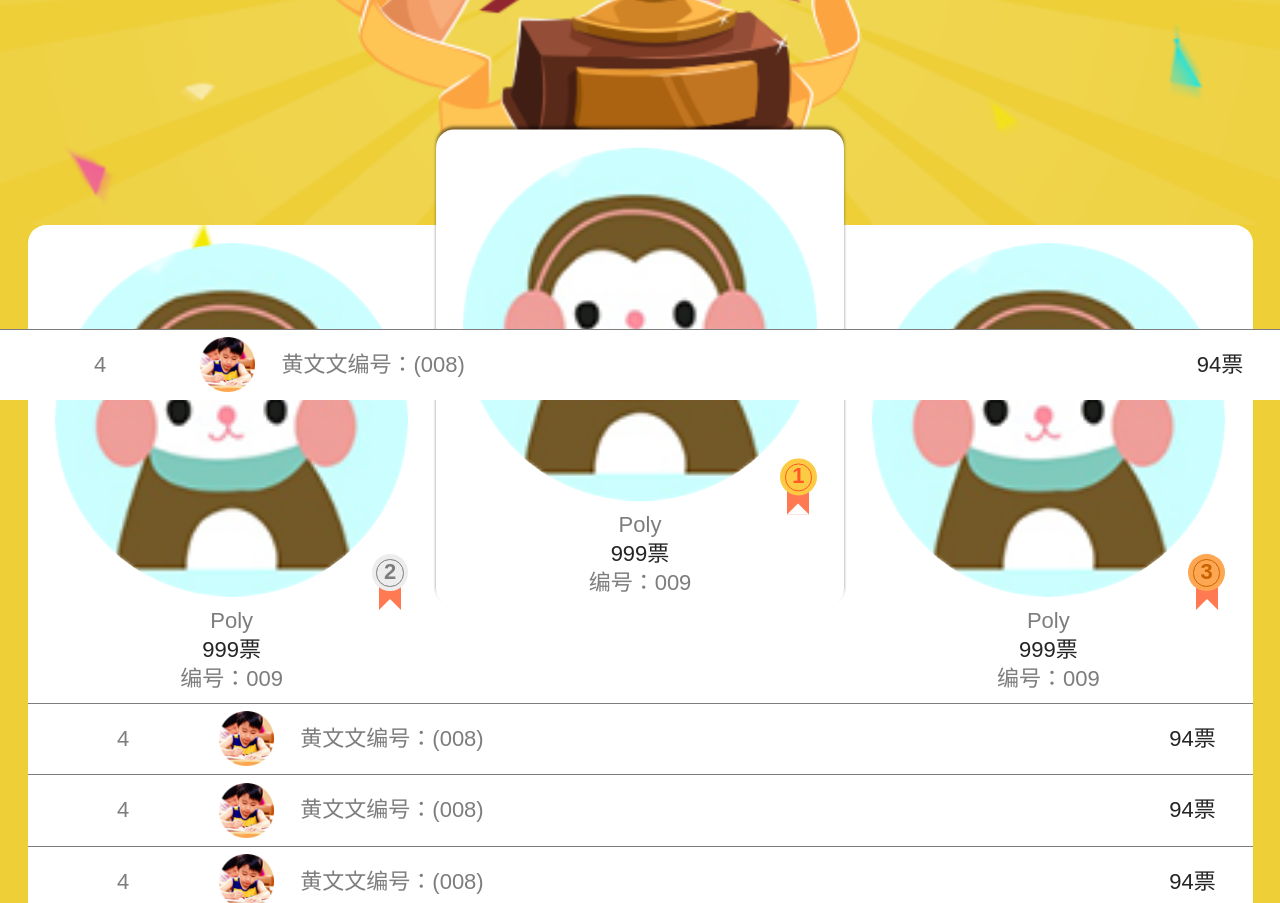
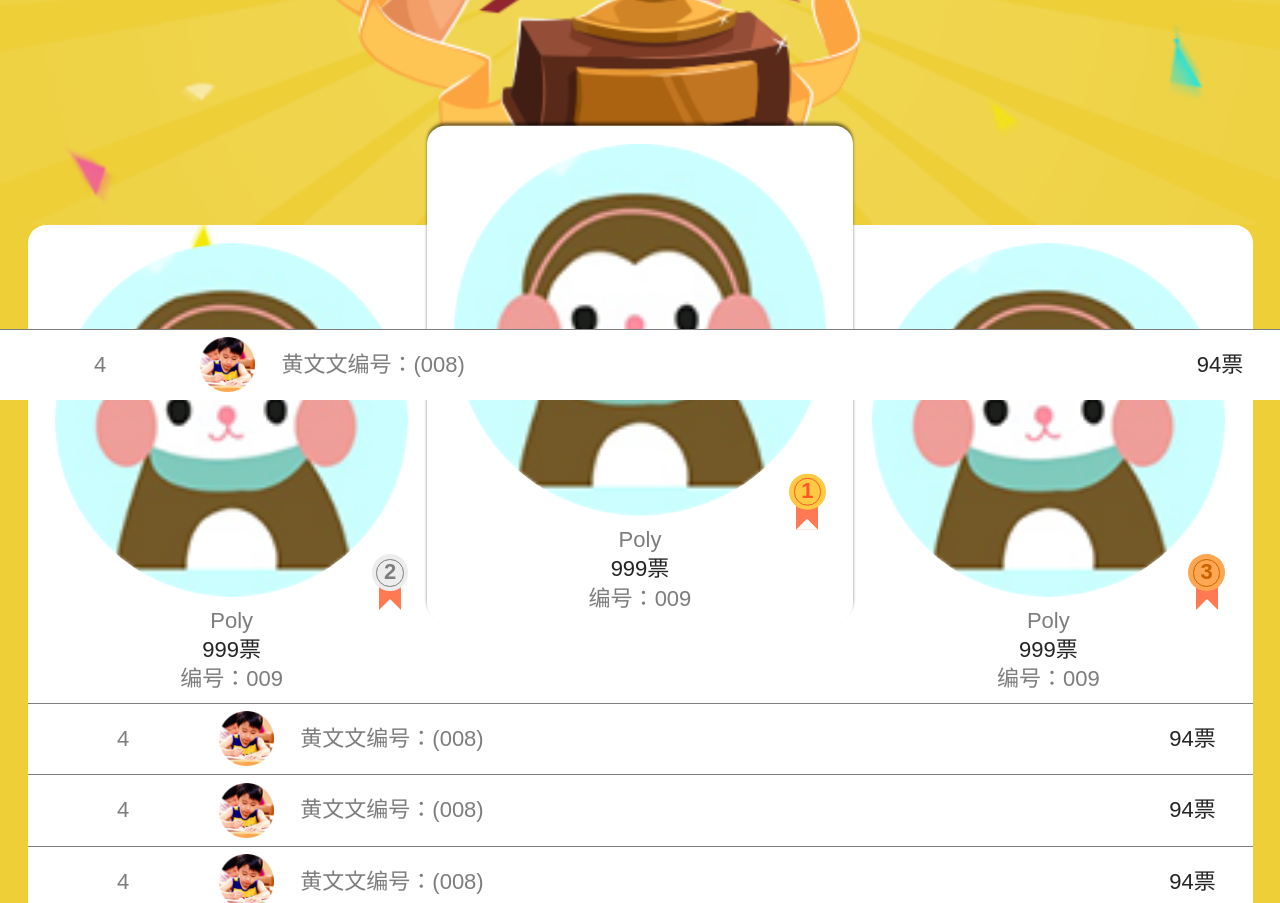
Before and after one commit to phoenix-yassin/glass, a website: page app/views/rank.html in a window 1280 px wide. Shown: the part 400-1303 px from the top of the page. Drawn offline with Linux system fonts and the light colour scheme.

Commit message:
排名bug修复

```diff
--- a/app/scss/rank.scss
+++ b/app/scss/rank.scss
@@ -12,6 +12,7 @@
     .rank-top-3 {
         background:url(../images/little_tri_angel.png) no-repeat;
         background-size:100% auto;
+        min-height: (139rem/12);
     }
     .top-item {
         padding-bottom:(5rem/12);
@@ -95,13 +96,20 @@
             border-color: #c96300;
         }
     }
-    .first,
-    .third,
-    .second {
+    .first
+     {
         width: 33.333%;
         float: left;
     }
+    .third
+     {
+        width: 33.333%;
+        float: right;
+    }
     .second {
+        position:absolute;
+        left:33.333%;
+        width:33.333%;
         box-shadow: 0 -3px 3px rgba(0,0,0,0.5);
         background-color: #fff;
         border-radius: (10rem/12);
```
Also changed, not shown: app/css/rank.css, dist/css/rank.css, 1 other file.
